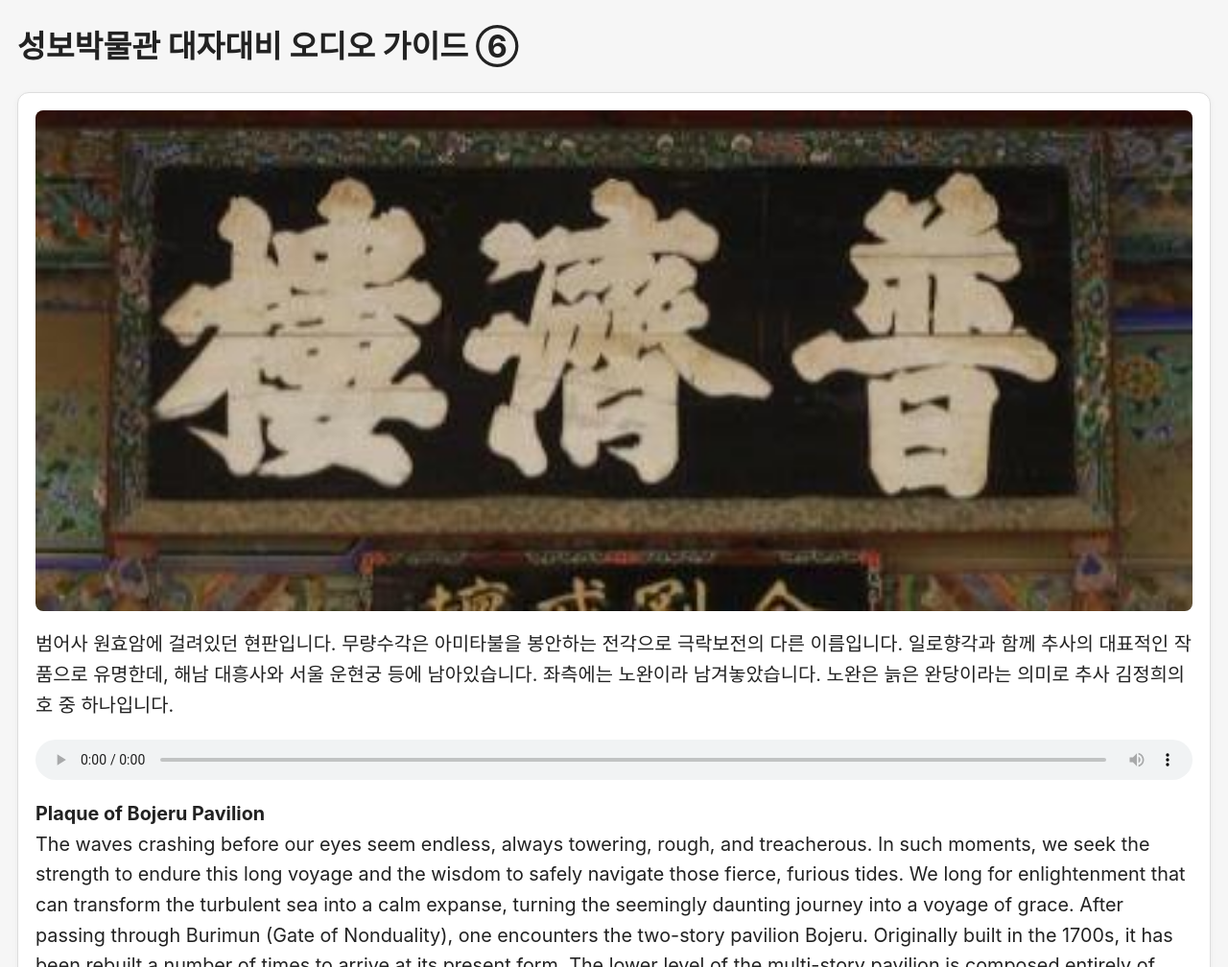
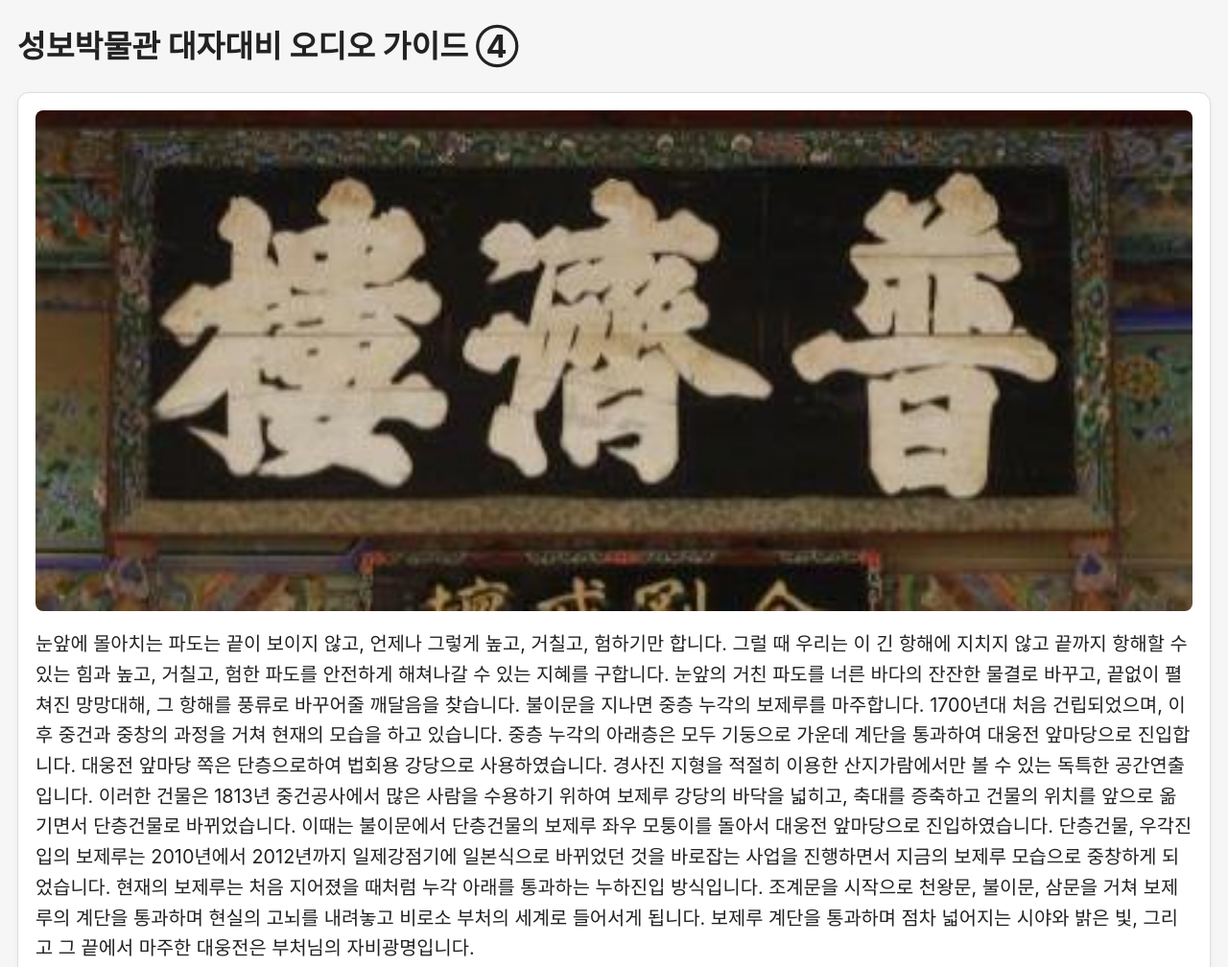
Before and after one commit to beomeomuseum/4, a plain HTML site: page index.html in a window 1280 px wide. Shown: the top 1008 px of the page at 96% size. Drawn offline with Linux system fonts and the light colour scheme.

Commit message:
index.html

```diff
--- a/index.html
+++ b/index.html
@@ -65,11 +65,13 @@
   </style>
 </head>
 <body>
-    <h1>성보박물관 대자대비 오디오 가이드 ⑥</h1>
+    <h1>성보박물관 대자대비 오디오 가이드 ④</h1>
 
     <div class="card">
         <img src="images/4_1.jpeg" alt="무량수각">
-        <p>범어사 원효암에 걸려있던 현판입니다. 무량수각은 아미타불을 봉안하는 전각으로 극락보전의 다른 이름입니다. 일로향각과 함께 추사의 대표적인 작품으로 유명한데, 해남 대흥사와 서울 운현궁 등에 남아있습니다. 좌측에는 노완이라 남겨놓았습니다. 노완은 늙은 완당이라는 의미로 추사 김정희의 호 중 하나입니다.</p>
+        <p>눈앞에 몰아치는 파도는 끝이 보이지 않고, 언제나 그렇게 높고, 거칠고, 험하기만 합니다. 그럴 때 우리는 이 긴 항해에 지치지 않고 끝까지 항해할 수 있는 힘과 높고, 거칠고, 험한 파도를 안전하게 해쳐나갈 수 있는 지혜를 구합니다. 눈앞의 거친 파도를 너른 바다의 잔잔한 물결로 바꾸고, 끝없이 펼쳐진 망망대해, 그 항해를 풍류로 바꾸어줄 깨달음을 찾습니다.
+불이문을 지나면 중층 누각의 보제루를 마주합니다. 1700년대 처음 건립되었으며, 이후 중건과 중창의 과정을 거쳐 현재의 모습을 하고 있습니다. 중층 누각의 아래층은 모두 기둥으로 가운데 계단을 통과하여 대웅전 앞마당으로 진입합니다. 대웅전 앞마당 쪽은 단층으로하여 법회용 강당으로 사용하였습니다. 경사진 지형을 적절히 이용한 산지가람에서만 볼 수 있는 독특한 공간연출입니다. 이러한 건물은 1813년 중건공사에서 많은 사람을 수용하기 위하여 보제루 강당의 바닥을 넓히고, 축대를 증축하고 건물의 위치를 앞으로 옮기면서 단층건물로 바뀌었습니다. 이때는 불이문에서 단층건물의 보제루 좌우 모퉁이를 돌아서 대웅전 앞마당으로 진입하였습니다. 단층건물, 우각진입의 보제루는 2010년에서 2012년까지 일제강점기에 일본식으로 바뀌었던 것을 바로잡는 사업을 진행하면서 지금의 보제루 모습으로 중창하게 되었습니다.
+현재의 보제루는 처음 지어졌을 때처럼 누각 아래를 통과하는 누하진입 방식입니다. 조계문을 시작으로 천왕문, 불이문, 삼문을 거쳐 보제루의 계단을 통과하며 현실의 고뇌를 내려놓고 비로소 부처의 세계로 들어서게 됩니다. 보제루 계단을 통과하며 점차 넓어지는 시야와 밝은 빛, 그리고 그 끝에서 마주한 대웅전은 부처님의 자비광명입니다.</p>
         <audio controls>
             <source src="audio/jogye_gate.mp3" type="audio/mpeg">
             오디오를 지원하지 않는 브라우저입니다.
@@ -86,9 +88,7 @@ Today’s Bojeru once again allows passage beneath its upper floor, returning to
 
     <div class="card">
         <img src="images/4_2.bmp" alt="대자대비">
-        <p>영산회상도는 깨달음을 얻은 석가모니 부처님이 제자들과 청중들이 모인 영취산에서 『법화경』을 설법하는 장면을 표현한 불화입니다.
-‘범어사 대웅전 영산회상도’는 수행을 방해하는 모든 악마를 굴복시키고 깨달음을 얻은 것을 상징하는 항마촉지인을 한 석가모니 부처님을 중심으로 문수보살과 보현보살이 협시하고 있습니다. 부처님의 몸에서 뿜어져 나오는 화려한 광배는 청색 · 황색 · 녹색 · 적색을 번갈아 배치하고 물결무늬로 표현되었습니다.
-바다 위에서 길을 잃은 이는 고요한 산에서 조계문, 천왕문, 불이문을 지나며 고뇌를 내려둡니다. 그리고 중생을 극락의 세계로 이끌어주는 보제루를 지나 석가모니 부처님을 모신 대웅전을 정면으로 마주하게 됩니다.</p>
+        <p>우리에게 익숙한 관음보살은 온 세상, 모든 중생의 괴로움을 살피며 자비를 베푼다고 합니다. ‘범어사 백의관음도(부산시 유형문화유산)’는 깎아지른 절벽과 일렁이는 해수면을 배경으로, 흰 옷을 입은 관음보살이 자비로운 모습으로 표현되어 있습니다. 관음보살의 ‘그럼에도 불구하고, 大慈大悲’ 마음이 우리가 어떤 파도를 만나도 흔들리지 않고 고요한 바다로 나아갈 수 있도록 인도합니다.</p>
         <audio controls>
             <source src="audio/bulimun.mp3" type="audio/mpeg">
             오디오를 지원하지 않는 브라우저입니다.
```
